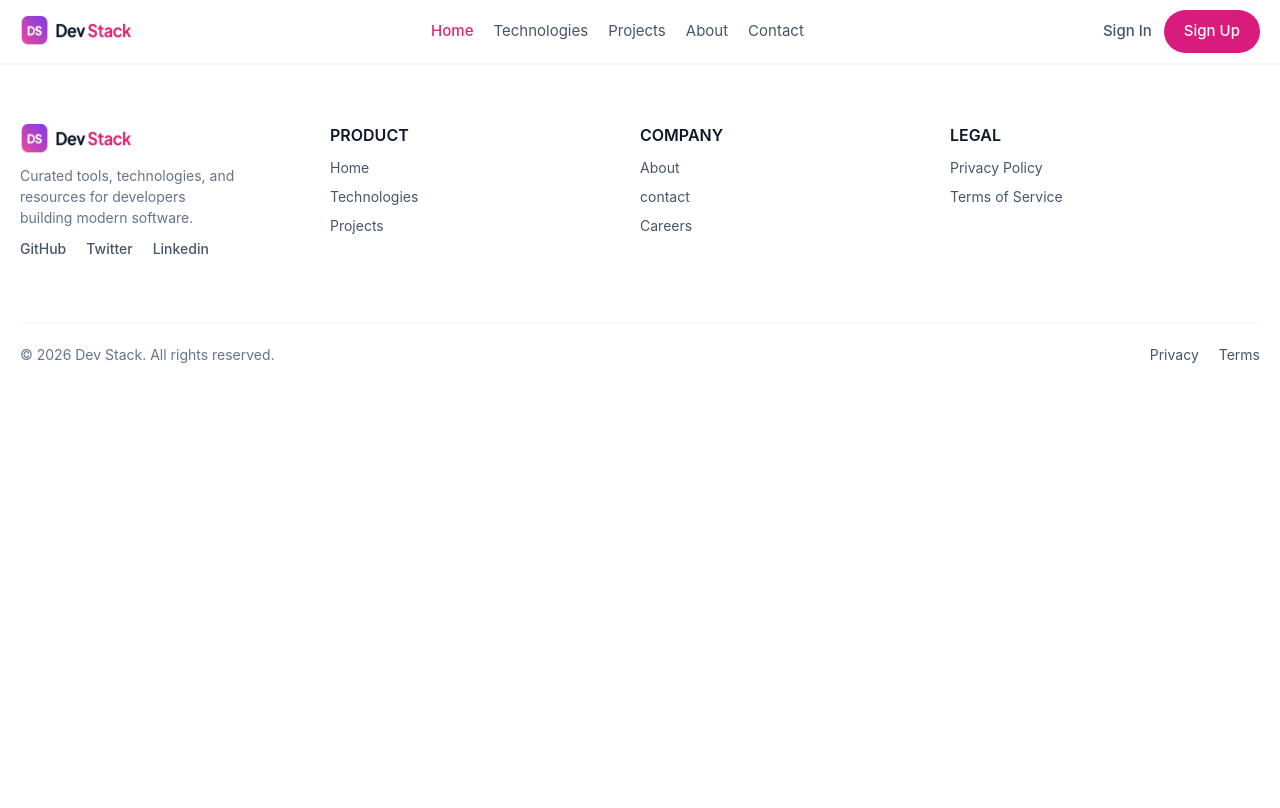
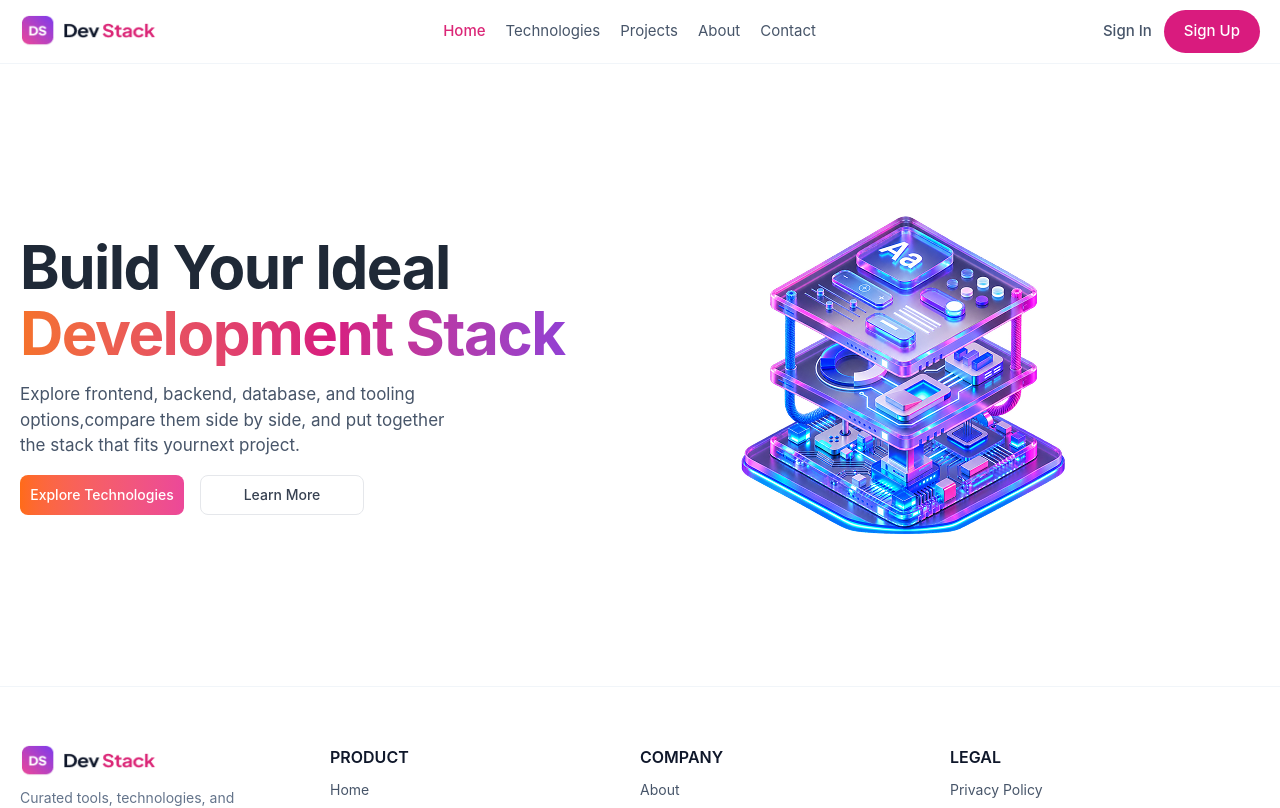
Before and after one commit to mehedi-web-dev/Dev-Stack, a React (Vite) app: page / in a window 1280 px wide. Shown: the top 808 px of the page. Built offline with nearby package versions, Linux system fonts and the light colour scheme.

Commit message:
complete-hero-section

```diff
--- a/src/App.tsx
+++ b/src/App.tsx
@@ -1,4 +1,5 @@
 import Footer from "./component/Footer"
+import Hero from "./component/Hero"
 import Nav from "./component/Nav"
 
 
@@ -8,6 +9,7 @@ function App() {
   return (
     <>
    <Nav/>
+   <Hero/>
    <Footer/>
     </>
   )
--- a/src/component/Footer.tsx
+++ b/src/component/Footer.tsx
@@ -8,7 +8,7 @@ const Footer = () => {
         <div className="grid md:grid-cols-4 grid-cols-1 space-y-4  justify-between py-12 border-b border-[#f1f5f9]">
           {/* Logo */}
          <div className="flex space-y-2.5 flex-col">
-            <img src={logo} alt="logo" className="w-28 h-8 " />
+            <img src={logo} alt="logo" className="w-[136.2px] h-[32px]" />
             <p className="text-[#64748B] font-normal text-[14px] font-sans w-[70%] ">Curated tools, technologies, and resources for developers building modern software.</p>
             <ul className="flex items-center gap-5 text-[#475569] text-[14px] font-medium font-sans">
               <li><a href="">GitHub</a></li>
--- a/src/component/Hero.tsx
+++ b/src/component/Hero.tsx
@@ -0,0 +1,26 @@
+import banner from "../assets/banner-stack.png";
+const Hero = () => {
+  return (
+    <div>
+      <div className="md:container md:mx-auto md:py-12 py-10 px-5  grid md:grid-cols-2 grid-cols-1 justify-between items-center">
+        {/* Left */}
+        <div className="flex flex-col space-y-4">
+        <h1 className="text-[42px] md:text-[60px] text-center md:text-left font-bold leading-[1.1]  text-[#1F2937] tracking-[-1.5px]">Build Your Ideal<span className="block bg-linear-to-r from-[#F5722A] via-[#D81B7E] to-[#7C3AED] bg-clip-text text-transparent">Development Stack</span></h1>
+        <p className="text-[16px] md:text-[17px] font-normal text-center md:text-left font-sans text-[#475569] w-full md:w-[70%]">Explore frontend, backend, database, and tooling options,compare them side by side, and put together the stack that fits yournext project.</p>
+        {/* bth */}
+        <div className="flex gap-4">
+          <button className="w-[50%] md:w-41 h-10 font-sans cursor-pointer  rounded-lg bg-linear-to-r from-[#FF6B18] to-[#EC4899] text-[14px] font-medium text-white">Explore Technologies</button>
+          <button className="w-[50%] md:w-41 h-10 font-sans cursor-pointer  border border-[#E5E7EB] rounded-lg bg-white text-[14px] font-medium text-[#374151]">Learn More</button>
+          </div>
+        </div>
+        {/* Right */}
+        <div>
+          <img src={banner} alt="logo" className=" " />
+        </div>
+      </div>
+
+    </div>
+  );
+};
+
+export default Hero;
--- a/src/component/Nav.tsx
+++ b/src/component/Nav.tsx
@@ -3,10 +3,10 @@ import logo from "../assets/logo-text.png";
 const Nav = () => {
   return (
 
-   <div className="border-b border-[#f1f5f9] sticky top-0">
+   <div className="border-b border-[#f1f5f9] sticky top-0 bg-white">
      <div className="md:container mx-auto py-2.5 px-5 flex justify-between items-center">
        {/* logo */}
-      <div><img src={logo} alt="logo" className="w-28 h-8 " /></div>
+      <div><img src={logo} alt="logo" className="w-[136.2px] h-8"/></div>
        {/* menu */}
       <div >
         <ul className="flex items-center gap-5 text-[#475569] text-[15px] font-normal font-sans">
@@ -19,8 +19,8 @@ const Nav = () => {
         </div>
         {/* button */}
         <div className="flex gap-3">
-          <button className="text-[15px] font-medium text-[#475569]">Sign In</button>
-          <button className="bg-[#D91B7E] text-white text-[15px] font-medium py-2.5 px-5 rounded-full">Sign Up</button>
+          <button className="text-[15px] cursor-pointer  font-medium text-[#475569]">Sign In</button>
+          <button className="bg-[#D91B7E] cursor-pointer  text-white text-[15px] font-medium py-2.5 px-5 rounded-full">Sign Up</button>
         </div>
     </div>
    </div>
```
